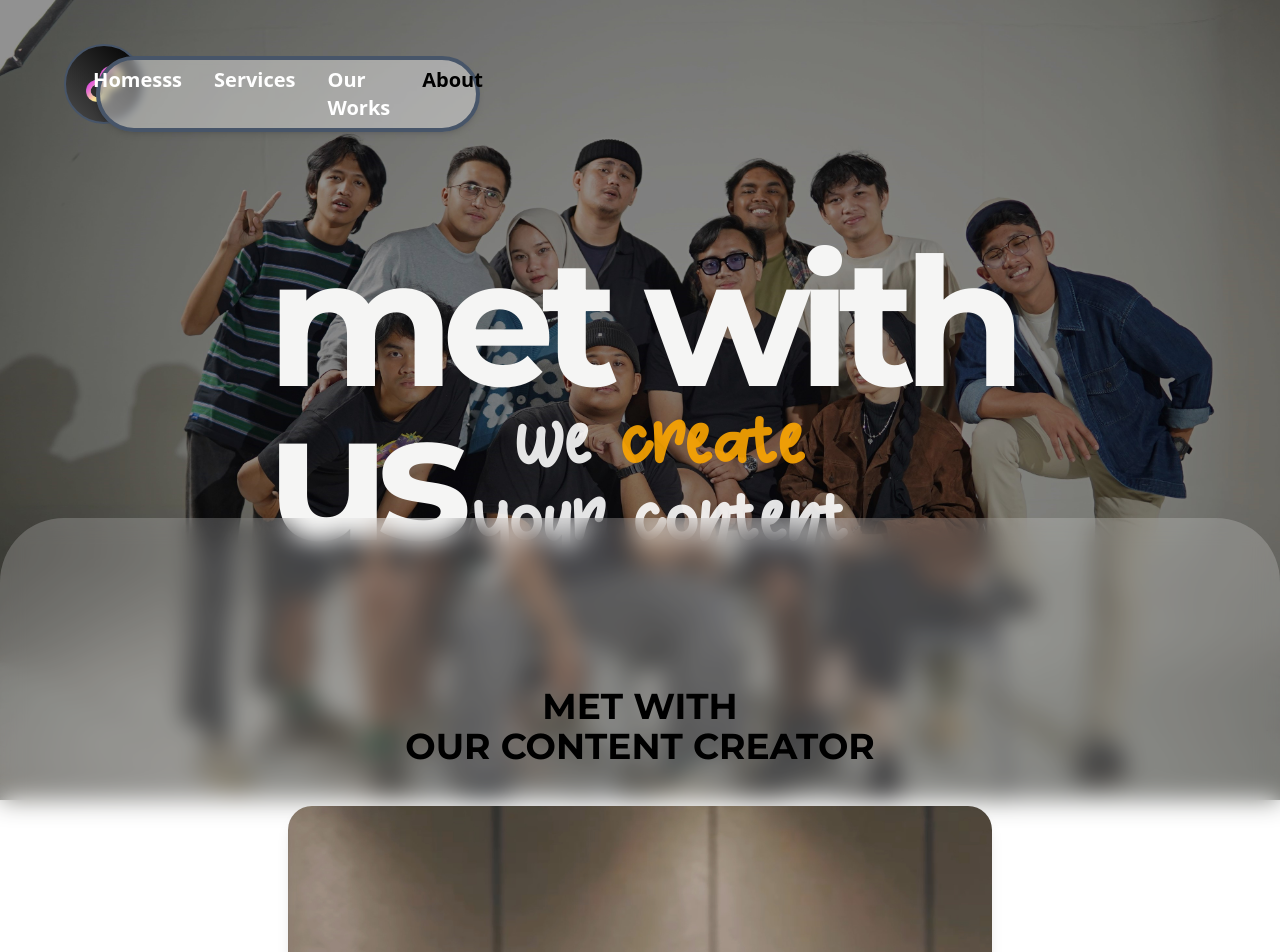
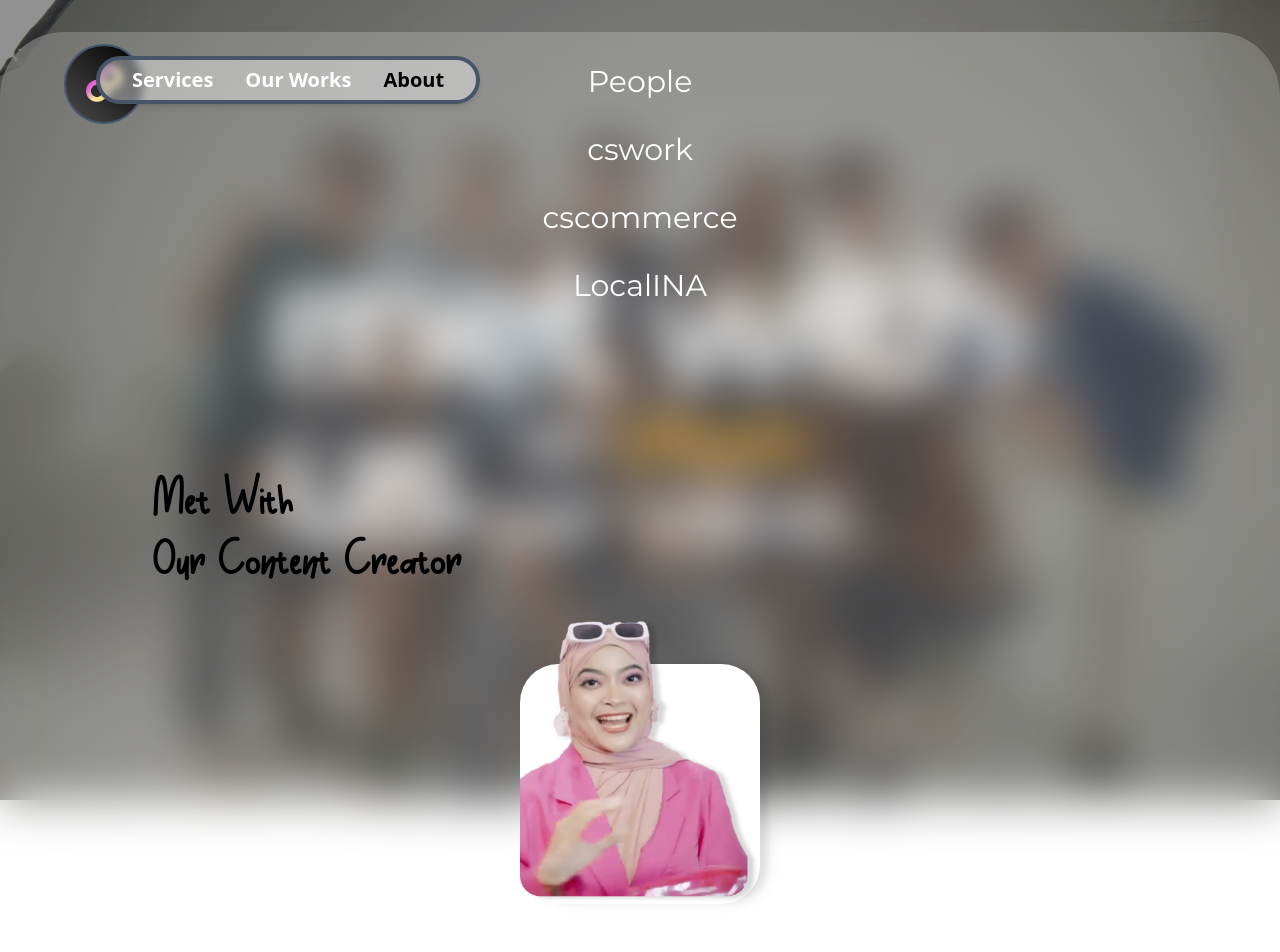
Before and after one commit to pianoninja25/creative-supply, a Next.js app: page /about in a window 1280 px wide. Shown: the top 952 px of the page. Built offline with nearby package versions, Linux system fonts and the light colour scheme.

Commit message:
Mobile Review 1 _

```diff
--- a/app/_components/header.js
+++ b/app/_components/header.js
@@ -48,7 +48,7 @@ const Header = () => {
       <div ref={menuRef}>
         {/* HAMBURGER */}
         <button onClick={() => setOpen(!open)}
-        className={`absolute top-0 m-6 right-2 z-[51] sm:hidden ${open ? 'xs:scale-50' : 'xs:scale-100'}`}
+        className={`absolute top-0 m-6 right-2 z-[51] sm:hidden ${open ? 'scale-50' : 'scale-100'}`}
         >
           <span className={`hamburger-line transition duration-300 ease-in-out origin-top-left ${open ? 'rotate-[40deg]' : ''}`}></span>
           <span className={`hamburger-line transition duration-300 ease-in-out ${open ? 'scale-0' : ''}`}></span>
@@ -66,7 +66,7 @@ const Header = () => {
           ${open ? 'flex' : 'hidden sm:flex'}`}
         >
           {[
-            ['Homesss', '/'],
+            ['Home', '/'],
             ['Services', '/services'],
             ['Our Works', '/ourworks'],
             ['About', '/about'],
--- a/app/about/page.js
+++ b/app/about/page.js
@@ -6,7 +6,7 @@ import CLevel from './components/clevel'
 const About = () => {
   return (
     <>
-      <section className="flex h-[32rem] sm:h-screen landscape:h-[50rem] bg-black">
+      <section className="flex h-[90vh] sm:h-screen landscape:h-[50rem] bg-black">
         <div className="flex items-center justify-center h-full w-full bg-cover bg-center bg-no-repeat md:bg-repeat-x text-[2em]" style={{backgroundImage:`url(/about/banner.jpg)`}}>
 
         <div className="text-center">
@@ -22,15 +22,28 @@ const About = () => {
 
 
 
-      <section className="-mt-[22vw] rounded-[4rem] backdrop-blur-md bg-white/20">
+      <section className="py-8 -mt-[60vw] rounded-[4rem] backdrop-blur-xl bg-white/20">
+        <div className='grid justify-center gap-8'>
+          <div className='text-center text-white font-montserrat text-3xl'>People</div>
+          <div className='text-center text-white font-montserrat text-3xl'>cswork</div>
+          <div className='text-center text-white font-montserrat text-3xl'>cscommerce</div>
+          <div className='text-center text-white font-montserrat text-3xl'>LocalINA</div>
+        </div>
         <div className="w-full h-full p-[10vw] rounded-3xl">
 
           {/* HERO TOP */}
           <div>
-            <h1 className="font-bold text-4xl p-[2vw] py-10 text-center">MET WITH <br />OUR CONTENT CREATOR</h1>
+            <h1 className="font-snowfun text-6xl p-[2vw] py-10">Met With <br /> Our Content Creator</h1>
             <div className="flex flex-col items-center gap-[2vw]">
+
+            <div className="flex justify-center items-center gap-[2vw] p-8">
+              <div className="relative h-60 w-60 shadow-right-only rounded-[2.4rem] bg-white">
+                <img src="/services/hero2.png" alt="1" className="absolute bottom-0 w-[60vw]"/>
+              </div>
+            </div>
+
               {/* Image */}
-              <img src="/services/hero.jpg" alt="1" className="w-[55vw] rounded-3xl shadow-lg"/>
+              {/* <img src="/services/hero.jpg" alt="1" className="w-[55vw] rounded-3xl shadow-lg"/> */}
 
 
 
@@ -44,8 +57,8 @@ const About = () => {
 
 
 
-      <CLevel />
-      <ProductionTeam />
+      {/* <CLevel /> */}
+      {/* <ProductionTeam /> */}
       <Instagram />
     </>
 
--- a/app/services/components/choose-product.js
+++ b/app/services/components/choose-product.js
@@ -6,9 +6,9 @@ const ChooseProduct = () => {
       <h1 className="font-bold text-4xl p-[2vw] py-12 text-center ">CHOOSE <br />THE PRODUCT</h1>
 
       <div className="grid place-items-center w-full px-[1vw] rounded-xl bg-stone-100">
-        <div className="relative -top-4 w-[22rem] py-[4vw] px-4 shadow-md rounded-full bg-orange">
+        <div className="relative -top-4 w-[85vw] py-[4vw] px-2 text-sm shadow-md rounded-full bg-orange">
           <h1 className="indent-4 font-semibold text-white">KOL Campaign Specialized</h1>
-          <img src="/home/pic/avatar.png" alt="avatar" className="absolute bottom-0 -right-4 w-[20vw]"/>
+          <img src="/home/pic/avatar.png" alt="avatar" className="absolute bottom-0 -right-2 w-[22vw]"/>
         </div>
 
         <div className="relative -top-12 p-[4vw]">
--- a/tailwind.config.js
+++ b/tailwind.config.js
@@ -34,6 +34,9 @@ module.exports = {
         'bounce2': 'bounce 2s infinite',
         'spin-slow': 'spin 3s linear infinite',
       },
+      boxShadow: {
+        'right-only': '10px 0px 15px -3px rgba(0, 0, 0, 0.1), 10px 0px 6px -2px rgba(0, 0, 0, 0.05)',
+      }
 
     },
   },
```
